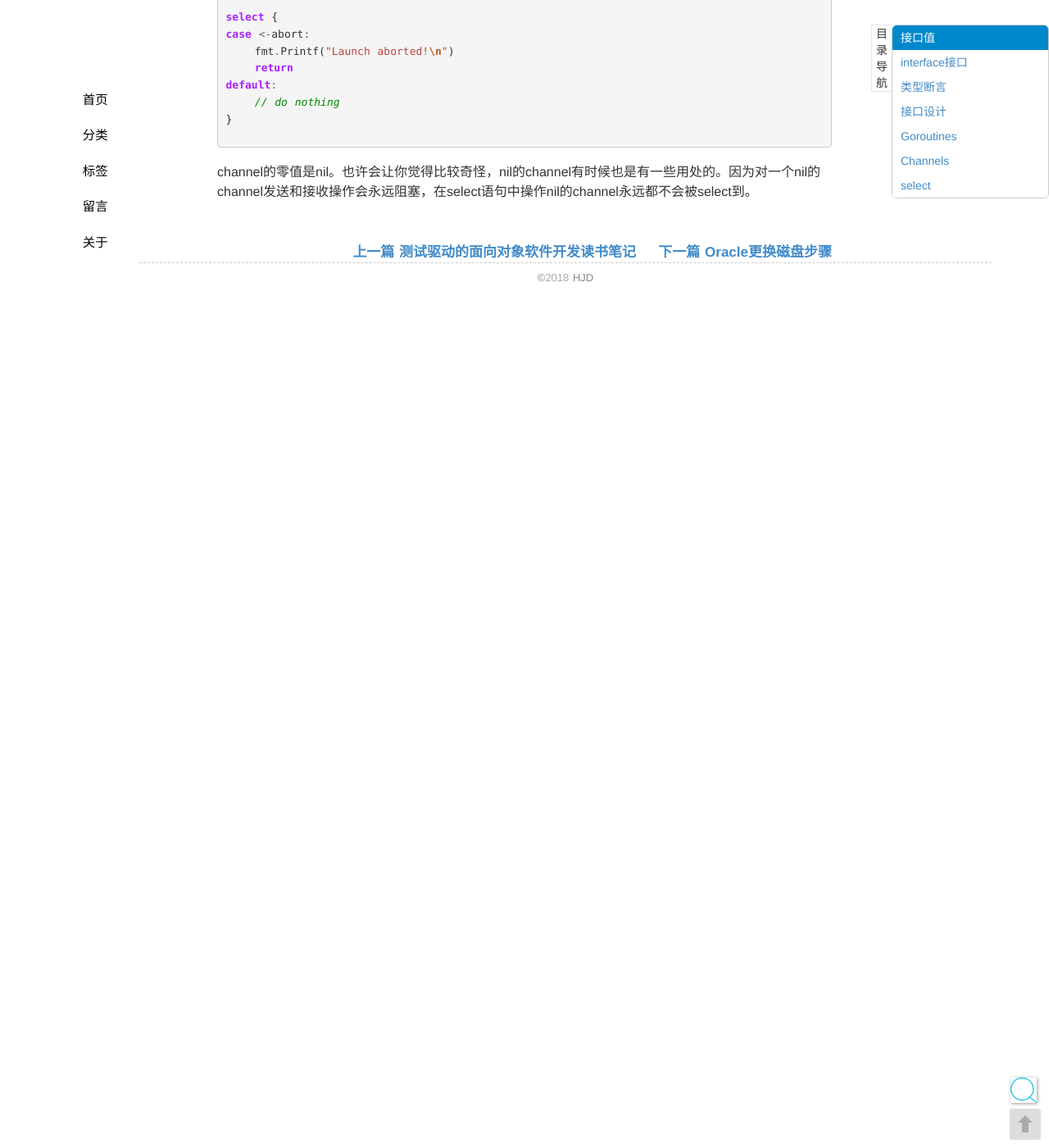
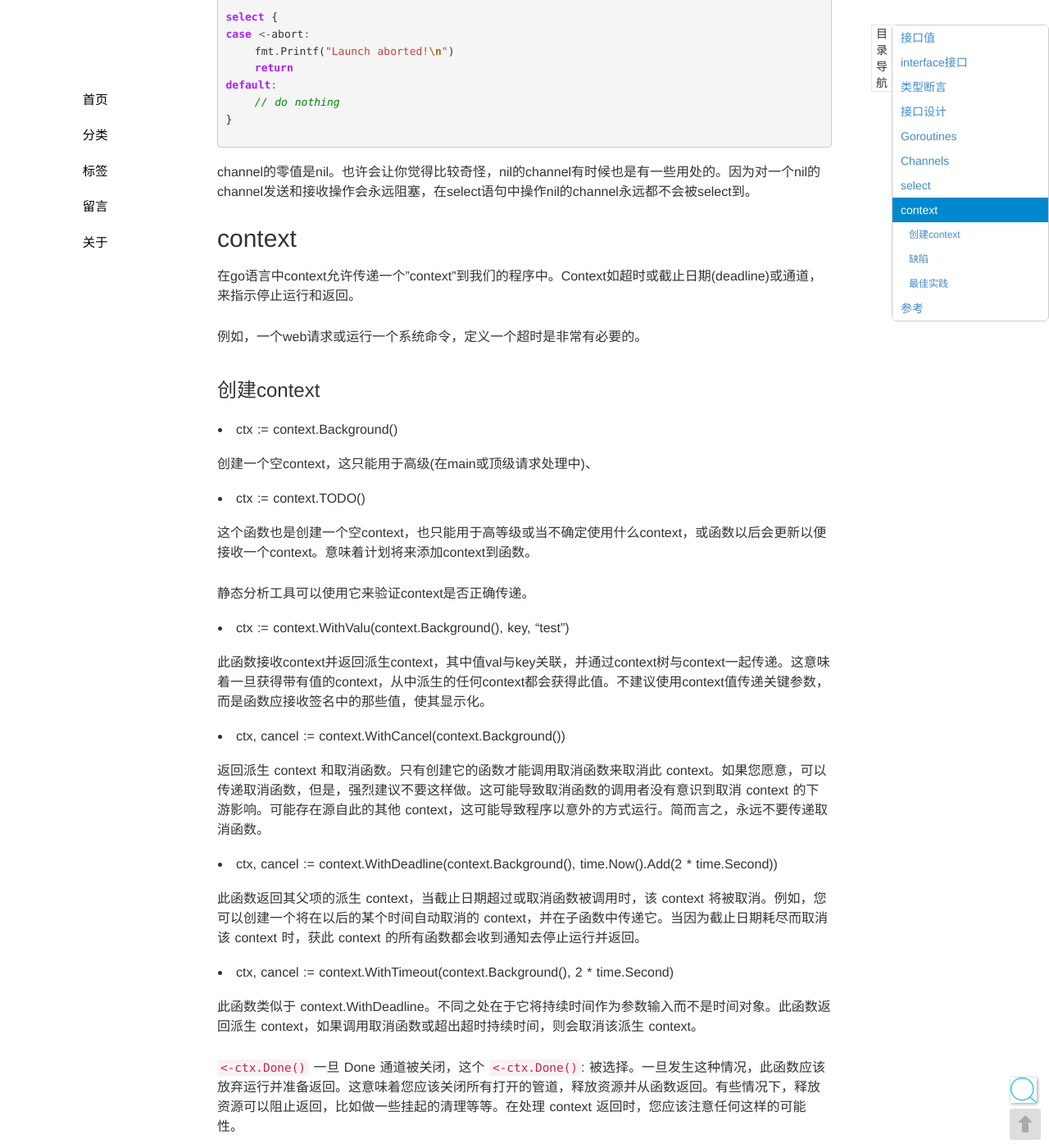
Before and after one commit to seekplum/seekplum.github.io, a Jekyll site: the page built from _posts/2018-10-24-go-learn-2.md, in a window 1280 px wide and 1400 px high, scrolled down 6359 px. Shown: the whole window at 82% size. Built offline with Jekyll 4.4.1, drawn with Linux system fonts in a browser that asks for light colours; comment, search, counter and statistics services are not loaded; before the commit the page ends 6989 px from its top, so only the background shows below that; some of the changed text lies outside the part shown.

Commit message:
golang context上下文管理

````diff
--- a/_posts/2018-10-24-go-learn-2.md
+++ b/_posts/2018-10-24-go-learn-2.md
@@ -239,3 +239,52 @@ default:
 ```
 
 channel的零值是nil。也许会让你觉得比较奇怪，nil的channel有时候也是有一些用处的。因为对一个nil的channel发送和接收操作会永远阻塞，在select语句中操作nil的channel永远都不会被select到。
+
+## context
+在go语言中context允许传递一个"context"到我们的程序中。Context如超时或截止日期(deadline)或通道，来指示停止运行和返回。
+
+例如，一个web请求或运行一个系统命令，定义一个超时是非常有必要的。
+
+### 创建context
+* ctx := context.Background()
+
+创建一个空context，这只能用于高级(在main或顶级请求处理中)、
+
+* ctx := context.TODO()
+
+这个函数也是创建一个空context，也只能用于高等级或当不确定使用什么context，或函数以后会更新以便接收一个context。意味着计划将来添加context到函数。
+
+静态分析工具可以使用它来验证context是否正确传递。
+
+* ctx := context.WithValu(context.Background(), key, "test")
+
+此函数接收context并返回派生context，其中值val与key关联，并通过context树与context一起传递。这意味着一旦获得带有值的context，从中派生的任何context都会获得此值。不建议使用context值传递关键参数，而是函数应接收签名中的那些值，使其显示化。
+
+* ctx, cancel := context.WithCancel(context.Background())
+
+返回派生 context 和取消函数。只有创建它的函数才能调用取消函数来取消此 context。如果您愿意，可以传递取消函数，但是，强烈建议不要这样做。这可能导致取消函数的调用者没有意识到取消 context 的下游影响。可能存在源自此的其他 context，这可能导致程序以意外的方式运行。简而言之，永远不要传递取消函数。
+
+* ctx, cancel := context.WithDeadline(context.Background(), time.Now().Add(2 * time.Second))
+
+此函数返回其父项的派生 context，当截止日期超过或取消函数被调用时，该 context 将被取消。例如，您可以创建一个将在以后的某个时间自动取消的 context，并在子函数中传递它。当因为截止日期耗尽而取消该 context 时，获此 context 的所有函数都会收到通知去停止运行并返回。
+
+* ctx, cancel := context.WithTimeout(context.Background(), 2 * time.Second)
+
+此函数类似于 context.WithDeadline。不同之处在于它将持续时间作为参数输入而不是时间对象。此函数返回派生 context，如果调用取消函数或超出超时持续时间，则会取消该派生 context。
+
+`<-ctx.Done()` 一旦 Done 通道被关闭，这个 `<-ctx.Done()`: 被选择。一旦发生这种情况，此函数应该放弃运行并准备返回。这意味着您应该关闭所有打开的管道，释放资源并从函数返回。有些情况下，释放资源可以阻止返回，比如做一些挂起的清理等等。在处理 context 返回时，您应该注意任何这样的可能性。
+
+### 缺陷
+如果函数接收 context 参数，确保检查它是如何处理取消通知的。例如，exec.CommandContext 不会关闭读取管道，直到命令执行了进程创建的所有分支（Github 问题：https://github.com/golang/go/issues/23019 ），这意味着如果等待 cmd.Wait() 直到外部命令的所有分支都已完成，则 context 取消不会使该函数立即返回。如果您使用超时或截止日期，您可能会发现这不能按预期运行。如果遇到任何此类问题，可以使用 time.After 实现超时。
+
+### 最佳实践
+* 1.context.Background 只应用在最高等级，作为所有派生 context 的根。
+* 2.context.TODO 应用在不确定要使用什么的地方，或者当前函数以后会更新以便使用 context。
+* 3.context 取消是建议性的，这些函数可能需要一些时间来清理和退出。
+* 4.context.Value 应该很少使用，它不应该被用来传递可选参数。这使得 API 隐式的并且可以引起错误。取而代之的是，这些值应该作为参数传递。
+* 5.不要将 context 存储在结构中，在函数中显式传递它们，最好是作为第一个参数。
+* 6.永远不要传递不存在的 context 。相反，如果您不确定使用什么，使用一个 ToDo context。
+* 7.Context 结构没有取消方法，因为只有派生 context 的函数才应该取消 context。
+
+## 参考
+* [理解 golang 中的 context（上下文） 包](https://studygolang.com/articles/13866?fr=sidebar)
````
Also changed, not shown: _posts/2018-11-12-efk-product-practice.md (+7 -1 lines), _posts/2018-11-21-oracle-exporter-promu-error.md (renamed from _posts/2018-11-31-oracle-exporter-promu-error.md).
